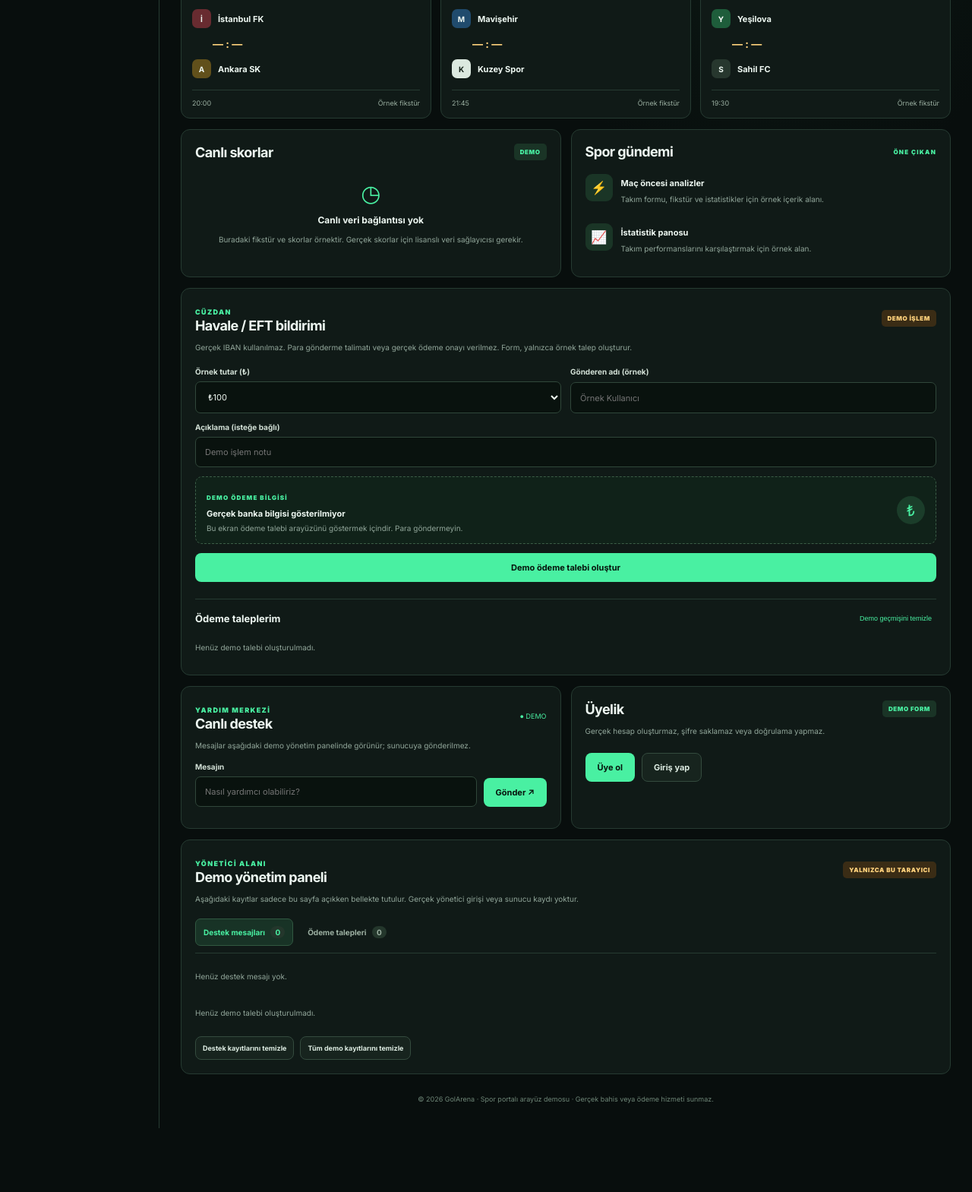
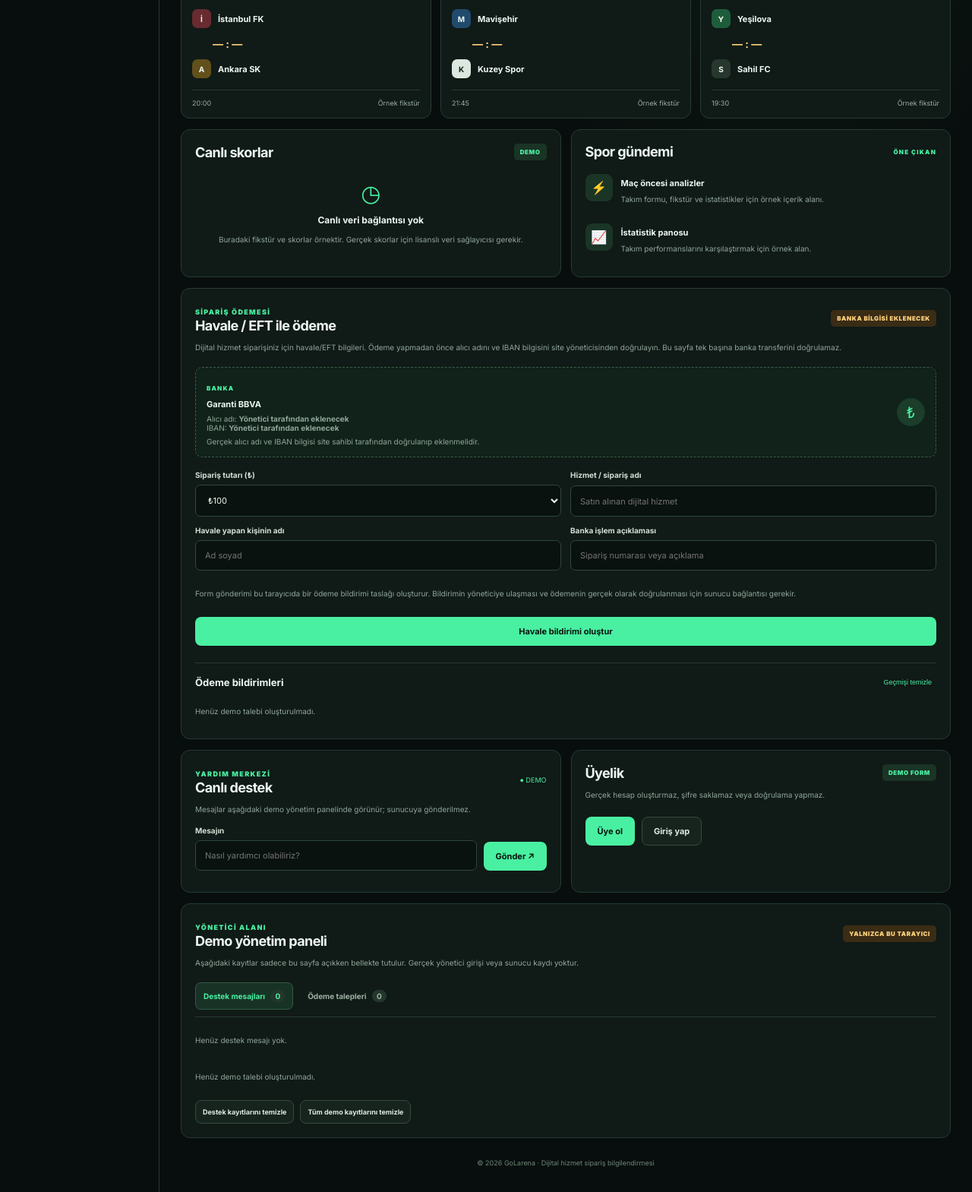
Before and after one commit to kokenkerim618-star/golarena, a plain HTML site: page index.html in a window 1280 px wide. Shown: the part 693-2262 px from the top of the page at 76% size. Before the commit the page ends 2178 px from the top, so only its background shows below. Drawn offline with Linux system fonts and the light colour scheme.

Commit message:
Add files via upload

```diff
--- a/index.html
+++ b/index.html
@@ -3,7 +3,7 @@
 <head>
 <meta charset="utf-8">
 <meta name="viewport" content="width=device-width, initial-scale=1">
-<meta name="description" content="GolArena spor portalı arayüz demosu">
+<meta name="description" content="GoLarena dijital hizmet ve sipariş bilgi sayfası">
 <title>GolArena | Spor Merkezi</title>
 <style>
 @import url('https://fonts.googleapis.com/css2?family=Inter:wght@400;500;600;700;800;900&display=swap');
@@ -15,7 +15,7 @@
 </style>
 </head>
 <body>
-<div class="demo-strip">DEMO ORTAMI · Gerçek para yatırma, bahis veya tahsilat yapılmaz</div>
+<div class="demo-strip">GO LARENA · Dijital hizmetler ve sipariş bilgilendirmesi</div>
 <header class="topbar">
   <a class="brand" href="#"><span class="logo">G</span> GOL<span>ARENA</span></a>
   <nav><a href="#matches">Maç Merkezi</a><a href="#live">Canlı Skor</a><a href="#promos">Öne Çıkanlar</a></nav>
@@ -62,17 +62,21 @@
   </section>
 
   <section class="panel" id="depositPanel">
-    <div class="panel-title"><div><span class="kicker">CÜZDAN</span><h2>Havale / EFT bildirimi</h2></div><span class="pill amber">DEMO İŞLEM</span></div>
-    <p class="subtext">Gerçek IBAN kullanılmaz. Para gönderme talimatı veya gerçek ödeme onayı verilmez. Form, yalnızca örnek talep oluşturur.</p>
+    <div class="panel-title"><div><span class="kicker">SİPARİŞ ÖDEMESİ</span><h2>Havale / EFT ile ödeme</h2></div><span class="pill amber">BANKA BİLGİSİ EKLENECEK</span></div>
+    <p class="subtext">Dijital hizmet siparişiniz için havale/EFT bilgileri. Ödeme yapmadan önce alıcı adını ve IBAN bilgisini site yöneticisinden doğrulayın. Bu sayfa tek başına banka transferini doğrulamaz.</p>
+    <div class="form-grid">
+      <div class="wide demo-bank"><div><span class="tiny-green">BANKA</span><strong>Garanti BBVA</strong><p>Alıcı adı: <b>Yönetici tarafından eklenecek</b><br>IBAN: <b>Yönetici tarafından eklenecek</b></p><p>Gerçek alıcı adı ve IBAN bilgisi site sahibi tarafından doğrulanıp eklenmelidir.</p></div><span class="bank-symbol">₺</span></div>
+    </div>
     <form id="depositForm" class="form-grid">
-      <label>Örnek tutar (₺)<select id="amount"><option value="100">₺100</option><option value="250">₺250</option><option value="500">₺500</option><option value="1000">₺1.000</option></select></label>
-      <label>Gönderen adı (örnek)<input id="sender" placeholder="Örnek Kullanıcı" maxlength="60"></label>
-      <label class="wide">Açıklama (isteğe bağlı)<input id="depositNote" placeholder="Demo işlem notu" maxlength="120"></label>
-      <div class="wide demo-bank"><div><span class="tiny-green">DEMO ÖDEME BİLGİSİ</span><strong>Gerçek banka bilgisi gösterilmiyor</strong><p>Bu ekran ödeme talebi arayüzünü göstermek içindir. Para göndermeyin.</p></div><span class="bank-symbol">₺</span></div>
-      <button class="btn green wide" type="submit">Demo ödeme talebi oluştur</button>
+      <label>Sipariş tutarı (₺)<select id="amount"><option value="100">₺100</option><option value="250">₺250</option><option value="500">₺500</option><option value="1000">₺1.000</option><option value="2500">₺2.500</option></select></label>
+      <label>Hizmet / sipariş adı<input id="serviceName" placeholder="Satın alınan dijital hizmet" maxlength="100" required></label>
+      <label>Havale yapan kişinin adı<input id="sender" placeholder="Ad soyad" maxlength="60" required></label>
+      <label>Banka işlem açıklaması<input id="depositNote" placeholder="Sipariş numarası veya açıklama" maxlength="120"></label>
+      <p class="wide subtext">Form gönderimi bu tarayıcıda bir ödeme bildirimi taslağı oluşturur. Bildirimin yöneticiye ulaşması ve ödemenin gerçek olarak doğrulanması için sunucu bağlantısı gerekir.</p>
+      <button class="btn green wide" type="submit">Havale bildirimi oluştur</button>
     </form>
     <div id="depositResult" class="notice" aria-live="polite"></div>
-    <div class="history-wrap"><div class="panel-title"><h3>Ödeme taleplerim</h3><button class="text-btn" id="clearHistory">Demo geçmişini temizle</button></div><div id="paymentHistory" class="history-list"><p class="muted">Henüz demo talebi oluşturulmadı.</p></div></div>
+    <div class="history-wrap"><div class="panel-title"><h3>Ödeme bildirimleri</h3><button class="text-btn" id="clearHistory">Geçmişi temizle</button></div><div id="paymentHistory" class="history-list"><p class="muted">Henüz ödeme bildirimi yok.</p></div></div>
   </section>
 
   <section class="two-col">
@@ -81,7 +85,7 @@
   </section>
 
   <section class="panel admin" id="admin"><div class="panel-title"><div><span class="kicker">YÖNETİCİ ALANI</span><h2>Demo yönetim paneli</h2></div><span class="pill amber">YALNIZCA BU TARAYICI</span></div><p class="subtext">Aşağıdaki kayıtlar sadece bu sayfa açıkken bellekte tutulur. Gerçek yönetici girişi veya sunucu kaydı yoktur.</p><div class="admin-tabs"><button class="tab active" data-tab="messages">Destek mesajları <span id="messageCount">0</span></button><button class="tab" data-tab="payments">Ödeme talepleri <span id="paymentCount">0</span></button></div><div id="adminMessages" class="admin-list"><p class="muted">Henüz destek mesajı yok.</p></div><div id="adminPayments" class="admin-list" hidden><p class="muted">Henüz ödeme talebi yok.</p></div><div class="admin-actions"><button class="btn outline" id="clearSupport">Destek kayıtlarını temizle</button><button class="btn outline" id="clearAll">Tüm demo kayıtlarını temizle</button></div></section>
-  <footer>© 2026 GolArena · Spor portalı arayüz demosu · Gerçek bahis veya ödeme hizmeti sunmaz.</footer>
+  <footer>© 2026 GoLarena · Dijital hizmet sipariş bilgilendirmesi</footer>
 </main>
 </div>
 
@@ -133,10 +137,10 @@ function renderPaymentHistory() {
       const strong = document.createElement('strong');
       strong.textContent = `${formatTRY(req.amount)} · ${req.id}`;
       const small = document.createElement('small');
-      small.textContent = `${req.sender || 'Örnek kullanıcı'} · ${req.time}`;
+      small.textContent = `${req.service || 'Dijital hizmet'} · ${req.sender || 'Gönderen belirtilmedi'} · ${req.time}`;
       info.append(strong, small);
       const state = document.createElement('span');
-      state.className = 'state'; state.textContent = 'DEMO / BEKLEMEDE';
+      state.className = 'state'; state.textContent = 'DOĞRULANMADI';
       item.append(info, state); target.appendChild(item);
     });
   });
@@ -147,9 +151,10 @@ $('depositForm').addEventListener('submit', e => {
   const amount = Number($('amount').value);
   const sender = $('sender').value.trim();
   const note = $('depositNote').value.trim();
-  const id = 'DEMO-' + String(paymentRequests.length + 1).padStart(4, '0');
-  paymentRequests.push({ id, amount, sender, note, time: new Date().toLocaleString('tr-TR') });
-  $('depositResult').textContent = `Demo talep oluşturuldu: ${id}. Durum: Beklemede. Para gönderilmedi, bakiye değişmedi ve gerçek ödeme onayı verilmedi.`;
+  const service = $('serviceName').value.trim();
+  const id = 'GL-' + Date.now().toString().slice(-8);
+  paymentRequests.push({ id, amount, sender, note, service, time: new Date().toLocaleString('tr-TR') });
+  $('depositResult').textContent = `Bildirim taslağı oluşturuldu: ${id}. Bu bildirim henüz sunucuya gönderilmedi ve ödeme doğrulanmadı.`;
   $('depositForm').reset();
   renderPaymentHistory();
 });
```
